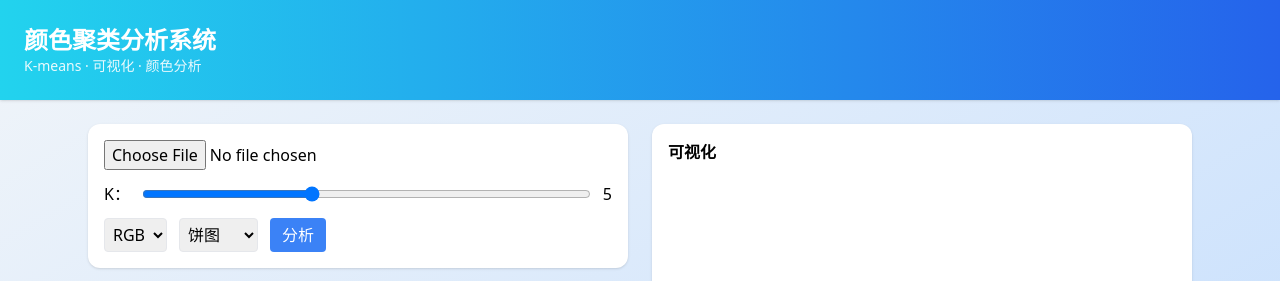
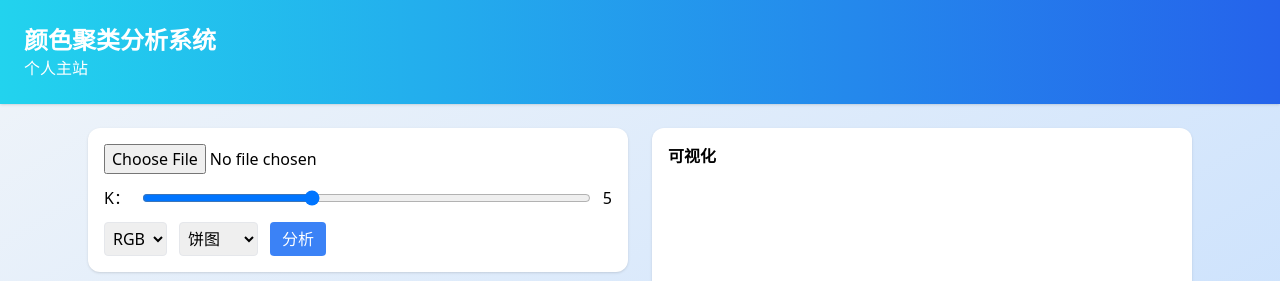
Before and after one commit to Ozisan-123/colorvisualazition, a plain HTML site: page index.html in a window 1280 px wide. Shown: the top 281 px of the page. Drawn offline with nearby package versions, Linux system fonts and the light colour scheme.

Commit message:
加点东西。

```diff
--- a/index.html
+++ b/index.html
@@ -14,7 +14,7 @@
 <!-- 顶部 -->
 <div class="bg-gradient-to-r from-cyan-400 to-blue-600 text-white p-6 shadow">
     <h1 class="text-2xl font-bold">颜色聚类分析系统</h1>
-    <p class="text-sm opacity-90">K-means · 可视化 · 颜色分析</p>
+    <a href="https://ozisan-123.github.io">个人主站</a>
 </div>
 
 <div class="max-w-6xl mx-auto p-6 grid grid-cols-1 md:grid-cols-2 gap-6">
```
